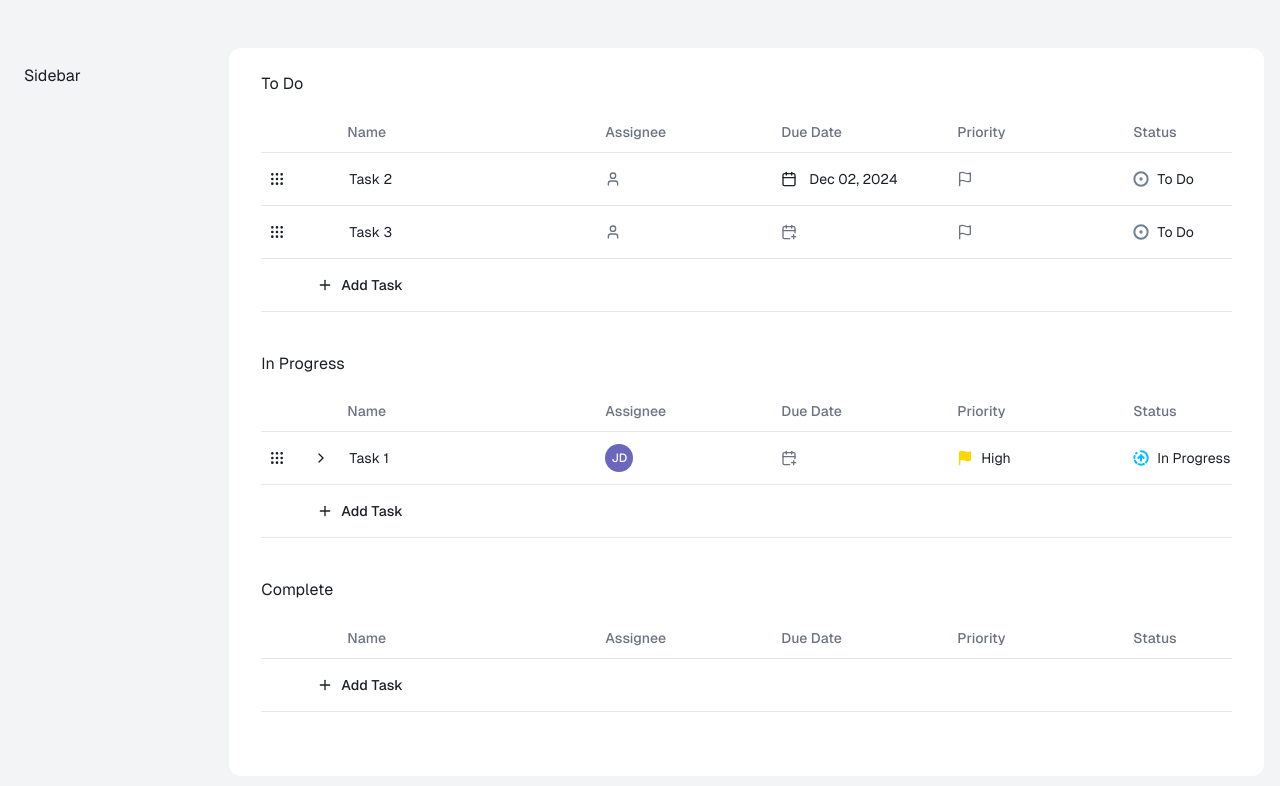
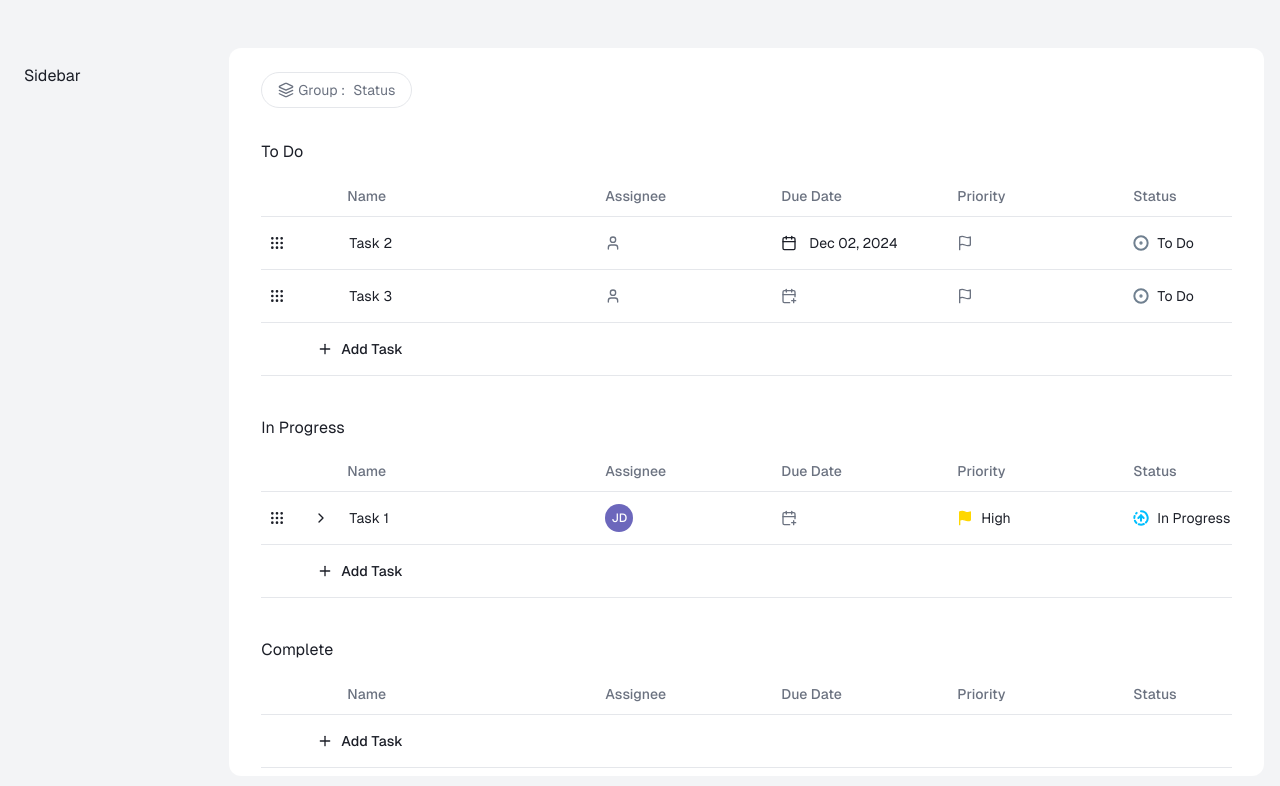
Before and after one commit to rahatsikz/project-hub, a Next.js app: page /projects/1 in a window 1280 px wide. Shown: the top 786 px of the page. Built offline with nearby package versions, Linux system fonts and the light colour scheme.

Commit message:
[done] - group select added for filter bar

```diff
--- /dev/null
+++ b/src/app/(project-board)/projects/[id]/_components/FilterBar.tsx
@@ -0,0 +1,33 @@
+import React from "react";
+import { Form } from "@/components/ui/form";
+import { useForm } from "react-hook-form";
+import { Layers } from "lucide-react";
+import { Select } from "@/components/ui/Select";
+import { groupOptions } from "@/constant/global";
+
+const FilterBar = () => {
+  const form = useForm({
+    defaultValues: {
+      group: groupOptions[2].value,
+    },
+  });
+  return (
+    <div>
+      <Form {...form}>
+        <form>
+          <Select
+            name='group'
+            options={groupOptions}
+            formControl={form.control}
+            icon={<Layers />}
+            label='Group'
+            labelPosition='center'
+            className='rounded-full'
+          />
+        </form>
+      </Form>
+    </div>
+  );
+};
+
+export default FilterBar;
--- a/src/app/(project-board)/projects/[id]/page.tsx
+++ b/src/app/(project-board)/projects/[id]/page.tsx
@@ -2,6 +2,7 @@
 import React, { useState } from "react";
 import ListSection from "./_components/ListSection";
 import { dummyTaskList, statusOptions } from "@/constant/global";
+import FilterBar from "./_components/FilterBar";
 
 export default function ProjectPage() {
   // { params }: { params: { id: string } }
@@ -20,12 +21,13 @@ export default function ProjectPage() {
 
   return (
     <section>
+      <FilterBar />
       {/* <ListSection taskList={taskList} setTaskList={setTaskList} /> */}
-      <div className='space-y-10'>
+      <div className='space-y-10 mt-8'>
         {statusOptions.map((task) => {
           return (
             <div key={task.value}>
-              <h1 className='mb-4 max-lg:text-center'>{task.label}</h1>
+              <h1 className='mb-3 max-lg:text-center'>{task.label}</h1>
               {groupedTaskList[task.value] ? (
                 <ListSection
                   taskList={groupedTaskList[task.value]}
--- /dev/null
+++ b/src/components/ui/Select.tsx
@@ -0,0 +1,160 @@
+"use client";
+
+import * as React from "react";
+
+import {
+  Command,
+  CommandGroup,
+  CommandItem,
+  CommandList,
+} from "@/components/ui/command";
+import {
+  Popover,
+  PopoverContent,
+  PopoverTrigger,
+} from "@/components/ui/popover";
+import {
+  FormControl,
+  FormField,
+  FormItem,
+  FormLabel,
+  FormMessage,
+} from "./form";
+import { PopoverClose } from "@radix-ui/react-popover";
+import { cn } from "@/lib/utils";
+import { Button } from "./button";
+
+export type OptionProps = {
+  value: string;
+  label: string;
+  icon?: React.ReactNode;
+};
+
+type PopoverAlignment = "start" | "center" | "end";
+
+export interface ComboBoxProps extends React.HTMLAttributes<HTMLDivElement> {
+  options: OptionProps[];
+  label?: string;
+  icon?: React.ReactNode;
+  name: string;
+  formControl: any;
+  boxAlignment?: PopoverAlignment;
+  labelPosition?: "top" | "center" | "bottom";
+}
+
+export const Select = React.forwardRef<HTMLDivElement, ComboBoxProps>(
+  (
+    {
+      options,
+      label,
+      icon,
+      name,
+      formControl,
+      boxAlignment = "start",
+      labelPosition = "top",
+      ...props
+    },
+    ref
+  ) => {
+    return (
+      <FormField
+        control={formControl}
+        name={name}
+        render={({ field }) => (
+          <FormItem>
+            {label && labelPosition === "top" ? (
+              <FormLabel>{label}</FormLabel>
+            ) : null}
+            <FormControl>
+              <Popover>
+                <PopoverTrigger asChild>
+                  <Button
+                    title={name.slice(0, 1).toUpperCase() + name.slice(1)}
+                    variant='outline'
+                    className={cn(
+                      "justify-start shadow-none hover:bg-background hover:border-muted-foreground bg-transparent font-normal",
+                      "data-[state=open]:ring-2 data-[state=open]:ring-primary data-[state=open]:bg-muted",
+                      props.className
+                    )}
+                    style={props.style}
+                  >
+                    <span
+                      className={cn(
+                        "text-muted-foreground flex items-center gap-2"
+                      )}
+                    >
+                      <span className='flex items-center gap-1'>
+                        {icon} {labelPosition === "center" ? label : ""} :
+                      </span>
+                      <span>
+                        {
+                          options.find((item) => item.value === field.value)
+                            ?.label
+                        }
+                      </span>
+                    </span>
+                  </Button>
+                </PopoverTrigger>
+                <PopoverContent
+                  className='w-[200px] p-0'
+                  align={boxAlignment}
+                  ref={ref}
+                >
+                  <OptionList
+                    onChange={(selectedOption) =>
+                      field.onChange(selectedOption)
+                    }
+                    options={options}
+                  />
+                </PopoverContent>
+              </Popover>
+            </FormControl>
+            <FormMessage />
+          </FormItem>
+        )}
+      />
+    );
+  }
+);
+
+Select.displayName = "Select";
+
+function OptionList({
+  onChange,
+  options,
+}: {
+  onChange: (selectedOption: string | undefined) => void;
+  options: OptionProps[];
+}) {
+  return (
+    <Command>
+      <CommandList>
+        <CommandGroup>
+          {options.map((item) => (
+            <PopoverClose
+              key={item.value}
+              className='flex flex-col gap-4 w-full'
+            >
+              <CommandItem
+                className='w-full cursor-pointer'
+                value={item.value}
+                onSelect={(value) => {
+                  onChange(
+                    options.find((indvidual) => indvidual.value === value)
+                      ?.value
+                  );
+                  console.log(value);
+                }}
+              >
+                <span className='text-muted-foreground mr-0.5'>
+                  {item.icon}
+                </span>{" "}
+                {item.label}
+              </CommandItem>
+            </PopoverClose>
+          ))}
+        </CommandGroup>
+      </CommandList>
+    </Command>
+  );
+}
--- a/src/components/ui/card.tsx
+++ b/src/components/ui/card.tsx
@@ -9,7 +9,7 @@ const Card = React.forwardRef<
   <div
     ref={ref}
     className={cn(
-      "rounded-xl border bg-card text-card-foreground shadow",
+      "rounded-lg border bg-card text-card-foreground shadow",
       className
     )}
     {...props}
--- a/src/constant/global.tsx
+++ b/src/constant/global.tsx
@@ -1,8 +1,10 @@
 import {
   CircleCheckBig,
+  CircleDashed,
   CircleDot,
   CircleFadingArrowUp,
   Flag,
+  User,
 } from "lucide-react";
 
 export const dummyAssigne = [
@@ -53,6 +55,29 @@ export const statusOptions = [
     icon: (
       <CircleCheckBig style={{ strokeWidth: 3, stroke: "lightseagreen" }} />
     ),
+  },
+];
+
+export const groupOptions = [
+  {
+    value: "none",
+    label: "None",
+    icon: <CircleDashed />,
+  },
+  {
+    value: "assignee",
+    label: "Assignee",
+    icon: <User />,
+  },
+  {
+    value: "status",
+    label: "Status",
+    icon: <CircleFadingArrowUp />,
+  },
+  {
+    value: "priority",
+    label: "Priority",
+    icon: <Flag />,
   },
 ];
 
```
